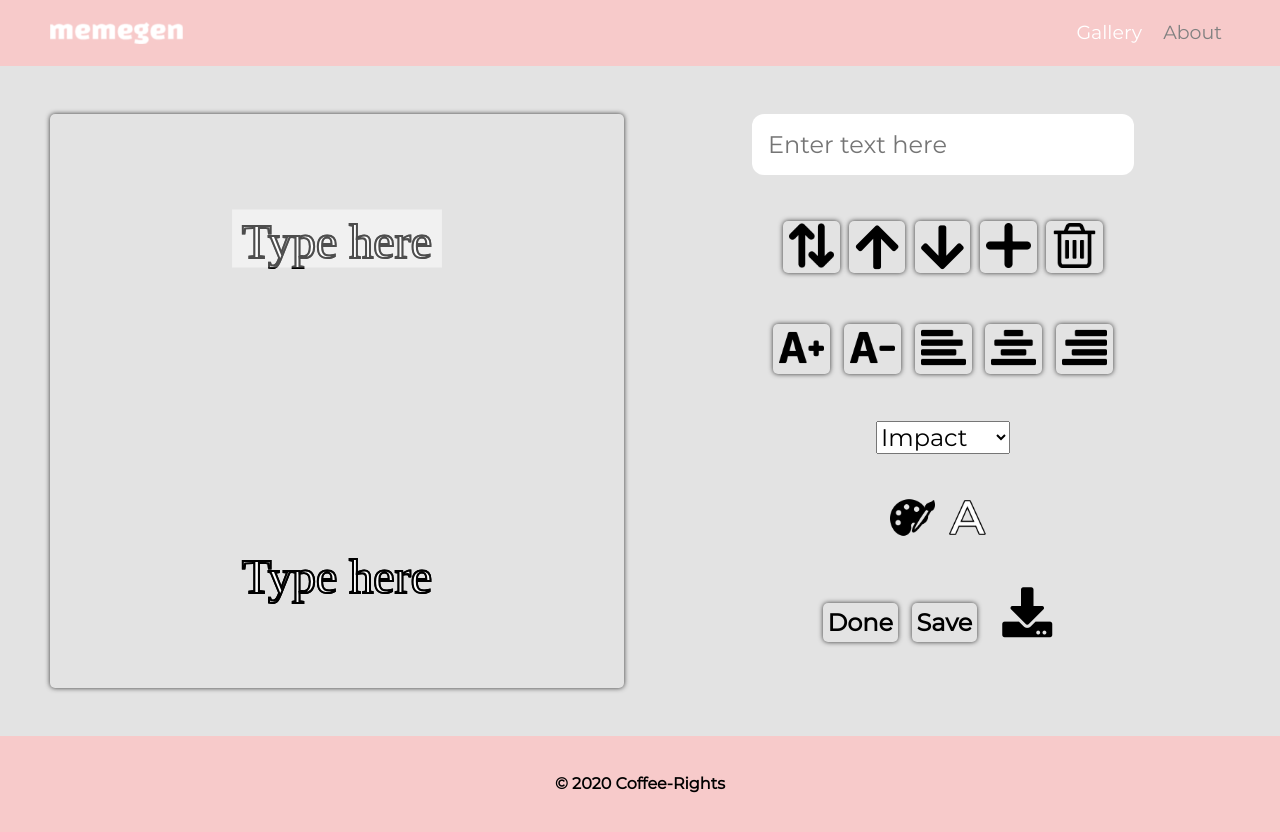
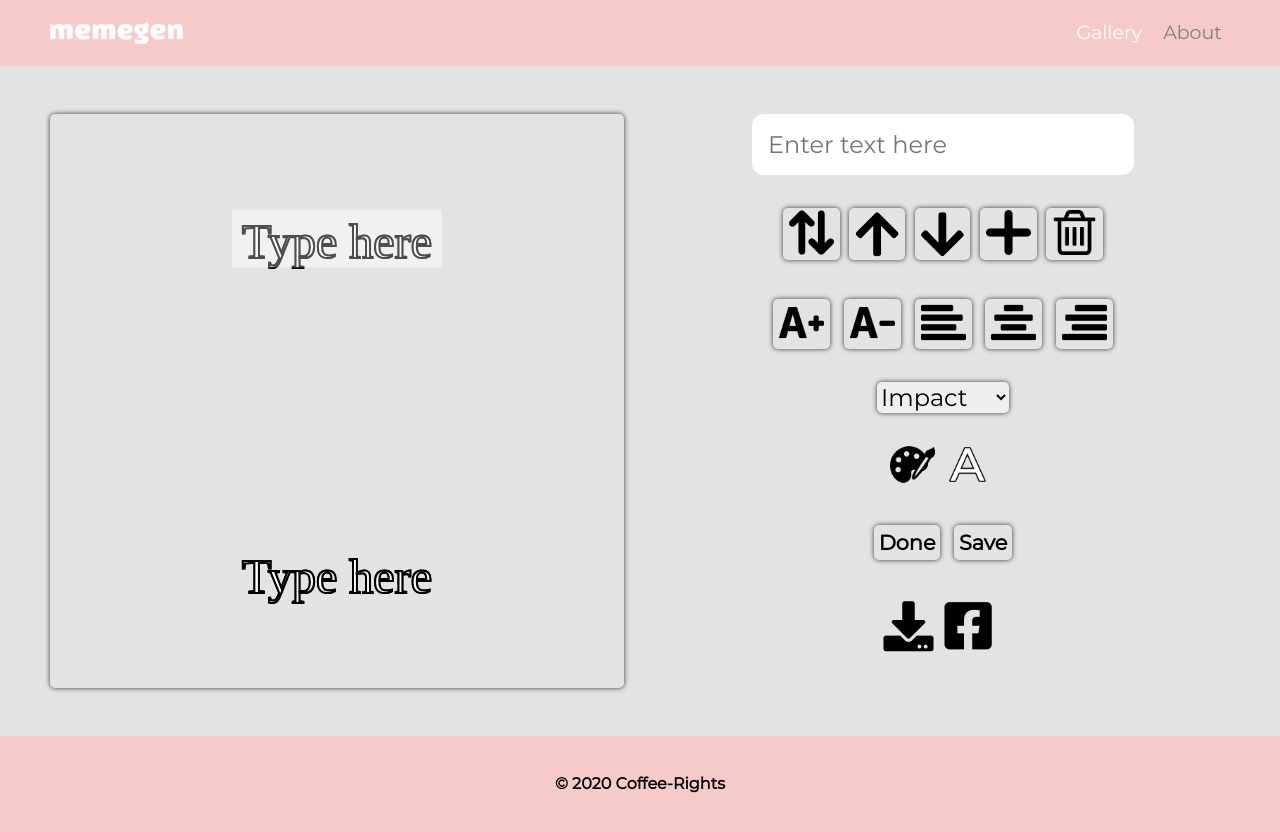
Before and after one commit to YuvalBeitOn/meme-generator, a plain HTML site: page index.html in a window 1280 px wide. Both pictures are taken after a click on the picture 241 px from the left and 314 px from the top of the page. Drawn offline with Linux system fonts and the light colour scheme.

Commit message:
final-delivery

```diff
--- a/css/editor.css
+++ b/css/editor.css
@@ -72,13 +72,38 @@ canvas {
 
 .save-btn,
 .done-btn {
-    font-size: 1.5rem;
+    font-size: 1.3rem;
     font-weight: bold;
     padding: 0.3rem;
 }
 
+.fb-btn {
+    box-shadow: none!important;
+}
+
+form {
+    position: relative;
+}
+
+.a-btn {
+    position: absolute;
+    font-weight: bold;
+    font-size: 1.3rem;
+    right: 15px;
+}
+
+.fb {
+    font-size: 54px;
+    border: none;
+    border-radius: 5px;
+    box-shadow: ;
+}
+
 #font {
     font-size: 1.5rem;
+    box-shadow: 0px 0px 5px 0px rgba(0, 0, 0, 0.767);
+    border: none;
+    border-radius: 5px;
 }
 
 .stickers {
@@ -90,10 +115,6 @@ canvas {
     width: 80px;
     padding: 0.5rem;
     cursor: pointer;
-}
-
-.actions>* {
-    margin: 1rem
 }
 
 @media (max-width: 850px) {
--- a/js/meme-controller.js
+++ b/js/meme-controller.js
@@ -111,8 +111,15 @@ function renderEditor() {
     <div class="actions">
     <button class="done-btn" onclick="doneCanvas()">Done</button>
     <button class="save-btn" onclick="saveCanvas()">Save</button>
+    </div>
+    <div class="flex align-center justify-center">
     <a href="#" onclick="downloadCanvas(this)"><i class="fas fa-download fa-icon"></i></a>
-    </div>
+    <form class="form" method="POST" enctype="multipart/form-data" onsubmit="uploadImg(this, event)">
+       <input name="img" id="imgData" type="hidden" />
+       <button class="fb-btn" type="submit"><i class="fab fa-facebook-square fa-icon fb"></i></button>
+       <div class="share-container"></div>
+   </form>
+   </div>
     <div class="stickers flex"></div>
     </div>
     </main>`
--- a/js/upload.js
+++ b/js/upload.js
@@ -7,9 +7,8 @@ function uploadImg(elForm, ev) {
     function onSuccess(uploadedImgUrl) {
         uploadedImgUrl = encodeURIComponent(uploadedImgUrl)
         document.querySelector('.share-container').innerHTML = `
-        <a class="btn" href="https://www.facebook.com/sharer/sharer.php?u=${uploadedImgUrl}&t=${uploadedImgUrl}" title="Share on Facebook" target="_blank" onclick="window.open('https://www.facebook.com/sharer/sharer.php?u=${uploadedImgUrl}&t=${uploadedImgUrl}'); return false;">
-           Share on facebook
-        </a>`
+        <a class="a-btn" href="https://www.facebook.com/sharer/sharer.php?u=${uploadedImgUrl}&t=${uploadedImgUrl}" title="Share on Facebook" target="_blank" onclick="window.open('https://www.facebook.com/sharer/sharer.php?u=${uploadedImgUrl}&t=${uploadedImgUrl}'); return false;">
+Go        </a>`
     }
     doUploadImg(elForm, onSuccess);
 }
```
